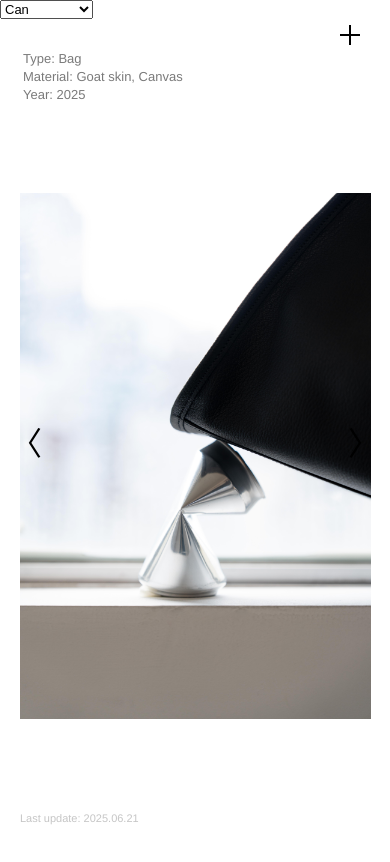
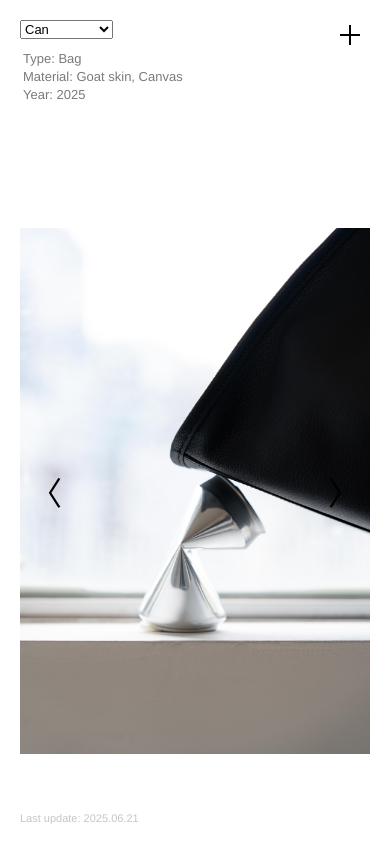
Before and after one commit to Jaehee-Shin/Jaehee-Shin.github.io, a plain HTML site: page index.html in a window 390 px wide. Drawn offline with Linux system fonts and the light colour scheme.

Commit message:
Update style.css

```diff
--- a/style.css
+++ b/style.css
@@ -266,35 +266,35 @@ body {
 @media screen and (max-width: 768px) {
 
 
- body, html {
-    height: 100vh;
-    margin: 0;
-    padding: 0;
+ .image-description {
+    top: 50px;
+    color: #424242;
+    font-size: 13px;
+    max-width: 100%;
   }
 
-  .slider-wrapper {
-    display: flex;
-    justify-content: center;
-    align-items: center;
-    height: 100vh;  /* 💡 여기서 화면 전체 기준으로 중앙정렬 */
+  html, body {
+    height: auto !important;
   }
 
     #image-container {
     display: flex;
     justify-content: center;
     align-items: center;
+    height: 100vh; /* 이미지만 정중앙으로 배치하기 위해 화면 전체 높이 */
   }
 
   #image-container img {
     max-width: 90vw;
     height: auto;
     display: block;
-    object-fit: contain;
+    bottom: 50%;
   }
 
    #prevBtn,
   #nextBtn {
-    position: absolute; /* 이미지 기준으로 위치 고정 */
+    display: block;
+    position: absolute;
     top: 50%;
     transform: translateY(-50%);
     z-index: 1000;
```
